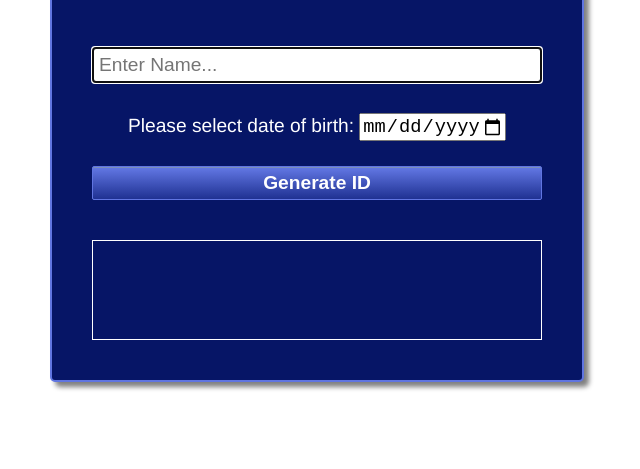
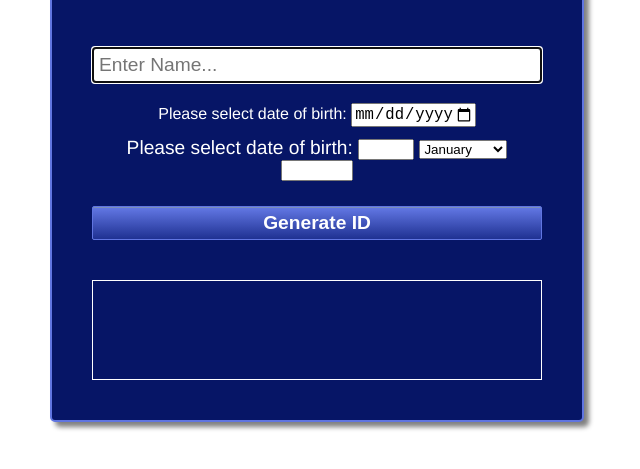
Before and after one commit to mmjensen/CIOIDS, a website: page index.html in a window 1280 px wide. Shown: the part 311-780 px from the top of the page, without its empty margins (323-963 px from the left). Drawn offline with Linux system fonts and the light colour scheme.

Commit message:
set up custom date picker - not fully functional yet

```diff
--- a/index.html
+++ b/index.html
@@ -23,6 +23,18 @@
 						generateID();
 					});
 
+					//populate monthpicker
+					let month_selector = document.getElementById("monthpicker");
+					let months = ["January", "February", "March", "April", "May", "June", "July", "August", "September", "October", "November", "December"]
+					for (month in months) {
+					    let option = document.createElement("option");
+					    option.value = parseInt(month) + 1; //we want the input to be the number of the selected month
+					    option.innerHTML = months[month]; //we want the user to see the names of the months
+						month_selector.appendChild(option);
+					}
+					//TODO: Set listener on month and update date max value accordingly (kan man lave switch statements i JavaScript?)
+
+					//TODO: Get birth date from new date input
 					function generateID(){
 						if(input.value && input.value.trim() && birthDate.value){
 							let xhr = new XMLHttpRequest()
@@ -175,7 +187,12 @@
 		<div id="wrap">
 			<div><span id="title"> CIO's <br/> ID Generator</span><hr></div>
 			<input id="inputbar" value="" placeholder="Enter Name..." type="text">
-			<div id="dateselector"> Please select date of birth: <input id="birthdatepicker" type="date" min="1918-01-01" max="2018-01-01" required></div>
+			<div id="old_dateselector"> Please select date of birth: <input id="birthdatepicker" type="date" min="1918-01-01" max="2018-01-01" required></div>
+			<!-- TODO: Make date number fit month (perhaps needs to be done in the script)-->
+			<div id="dateselector"> Please select date of birth:
+				<input id="daypicker" type="number" min="1" max="31" required>
+				<select id="monthpicker" required></select>
+				<input id="yearpicker" type="number" min="1918" max="2018"></div>
 			<input id="generateButton" type="button" value="Generate ID" />
 			<div id="resultfield" style="display: block;"></div>
 		</div>
```
